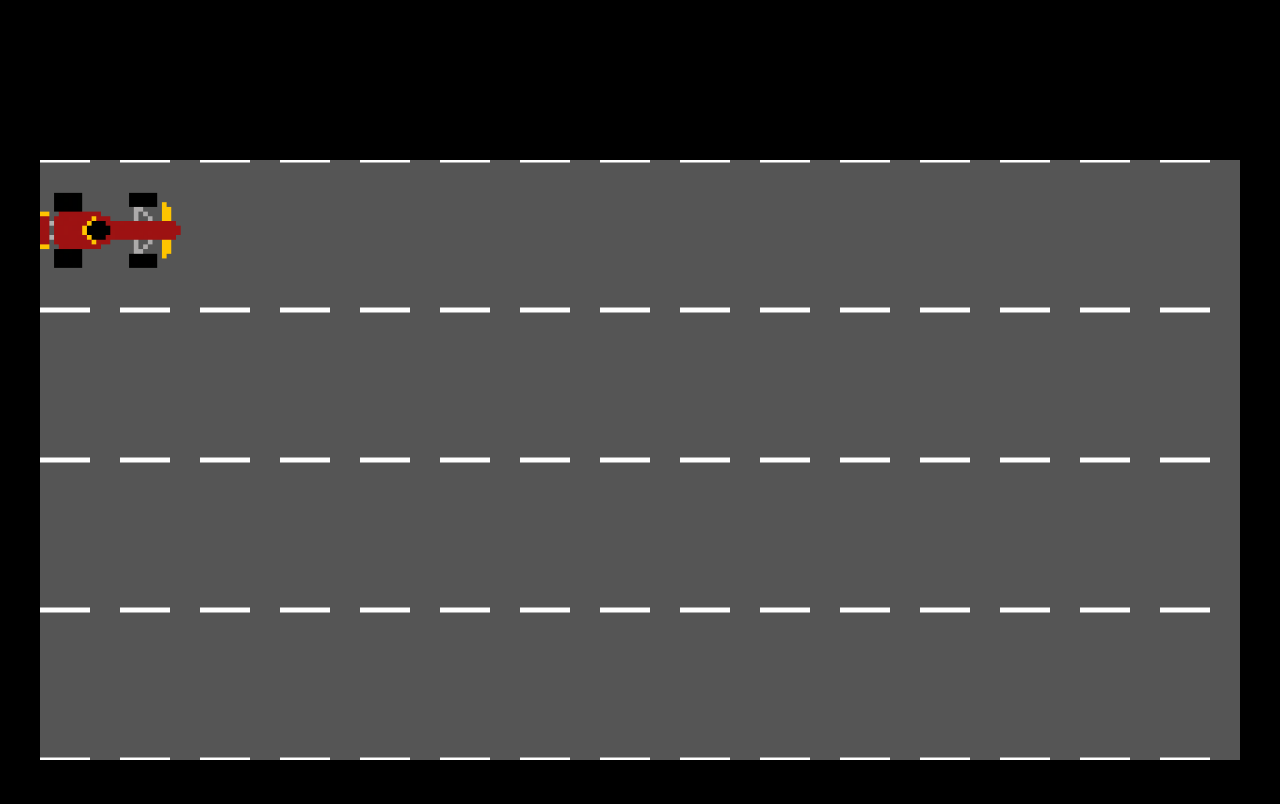
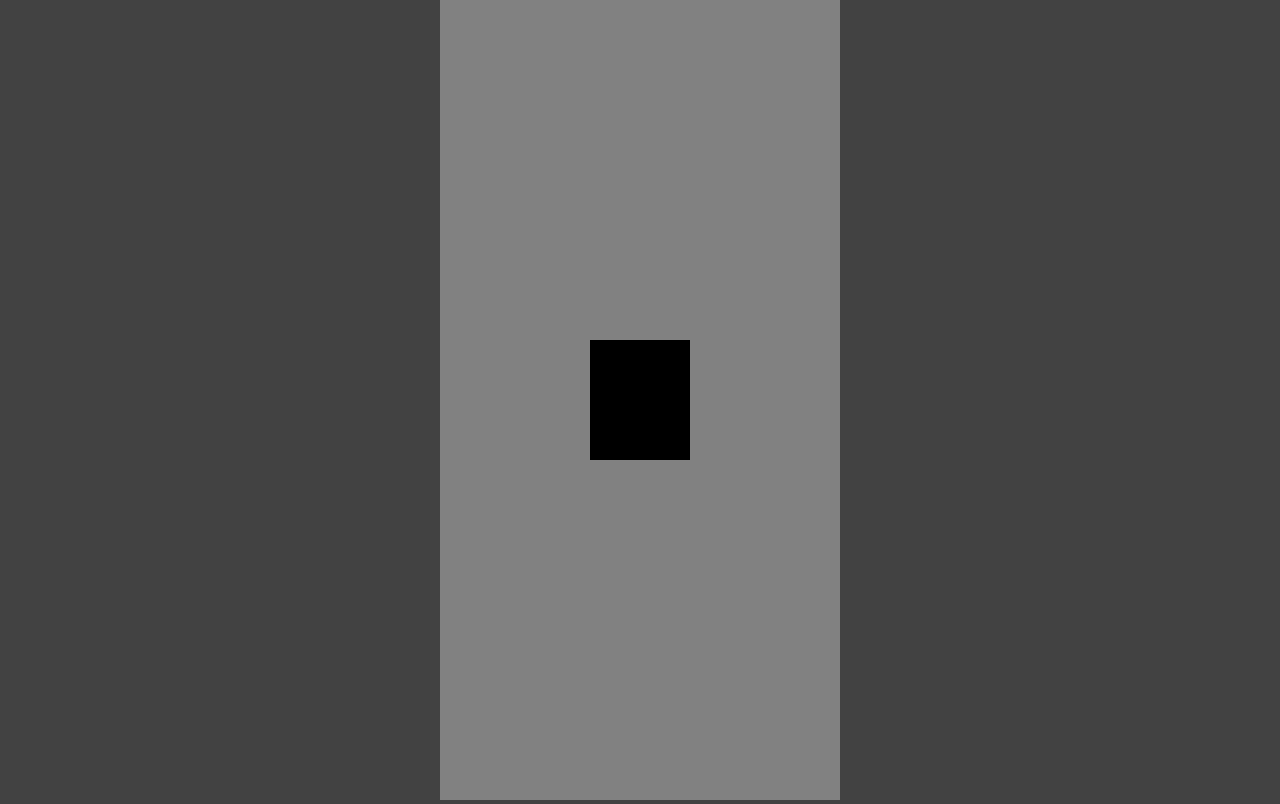
Before and after one commit to Kartzea/KartRUN, a website: page public/index.html in a window 1280 px wide. Drawn offline with Linux system fonts and the light colour scheme.

Commit message:
Base 2.0

```diff
--- a/public/index.html
+++ b/public/index.html
@@ -3,133 +3,134 @@
 <head>
     <meta charset="UTF-8">
     <meta name="viewport" content="width=device-width, initial-scale=1.0">
-    <title>Kart Run ~by Kartzea</title>
+
+    <title>KARTRUNNN</title>
 
     <style>
         .body{
-            background-color: black;
-            color: white;
-            align-items: center;
-            justify-content: center;
-            box-sizing: border-box;
+            background-color: rgb(66, 66, 66);
+
             margin: 0;
-            padding: 0;
-            margin-top: 20vh;
+            overflow: hidden;
+            text-align: center;
         }
 
-        .main{
-            width: 1200px;
-            height: 600px;
-            background-color: rgb(14, 5, 66);
-            margin: 0 auto;
+        #myCanvas{
+
+            background-color: rgb(129, 129, 129);
 
         }
+    </style>
+</head>
+<body class="body">
+    <canvas id="myCanvas"></canvas>
 
 
-    </style>
+    <script>
+        // Controles
+        class Constrols {
+            constructor() {
 
-</head>
-<body class="body">
+                this.forward = false;
+                this.left = false;
+                this.right = false;
+                this.reverse = false;
 
-    <main class="main">
-        <canvas id="gameCanvas" width="1200" height="600"></canvas>
-    </main>
+                this.#addKeyboardListeners()
 
-<script>
+            }
+            #addKeyboardListeners(){
+                document.onkeydown = (event) => {
+                    switch(event.key) {
+                        case "ArrowLeft":
+                            this.left = true
+                            break
+                        case "ArrowRight":
+                            this.right = true
+                            break
+                        case "ArrowUp":
+                            this.up = true
+                            break
+                        case "ArrowDown":
+                            this.down = true
+                            break
+                        console.log(this)
+                    }
+                }
 
-    // Obtém o elemento canvas e seu contexto 2D
-    var canvas = document.getElementById("gameCanvas");
-    var ctx = canvas.getContext("2d");
+                document.onkeyup = (event) => {
+                    switch(event.key) {
+                        case "ArrowLeft":
+                            this.left = false
+                            break
+                        case "ArrowRight":
+                            this.right = false
+                            break
+                        case "ArrowUp":
+                            this.up = false
+                            break
+                        case "ArrowDown":
+                            this.down = false
+                            break
+                        console.log(this)
+                    }
+                }
+            }
+        }
+        // Carro
+        class Car {
+            constructor(x,y, width, height) {
+                this.x = x;
+                this.y = y;
+                this.width = width;
+                this.height = height;
 
-    var carro = new Image();
-    carro.src = "carro.png";
+                this.controls = new Constrols();
+            }
 
-    var posicaoX = 0;
-    var posicaoY = 0;
+            update(){
+                if(this.controls.up){
+                    this.y -= 2
+                }
+                if(this.controls.down){
+                    this.y += 2
+                }
+            }
 
-    carro.onload = function() {
-        atualizarCanvas();
-    };
+            draw(ctx) {
+                ctx.beginPath();
+                    ctx.rect(
+                        this.x - this.width / 2,
+                        this.y - this.height / 2,
+                        this.width,
+                        this.height
+                    )
+                    ctx.fill()
 
-    // Adiciona um ouvinte de eventos para capturar as teclas pressionadas
-
-    document.addEventListener("keydown", function(event) {
-
-        if (event.key === "ArrowRight") {
-            posicaoX += 50;
-
-            if (posicaoX > canvas.width - 150) {
-                posicaoX = canvas.width - 150;
             }
-            atualizarCanvas();
         }
 
-        if (event.key === "ArrowLeft") {
-            posicaoX -= 50;
+        const canvas = document.getElementById('myCanvas');
+        canvas.width = 400;
 
-            if (posicaoX < 0) {
-                posicaoX = 0;
-            }
-            atualizarCanvas();
+        const ctx = canvas.getContext('2d');
+        const car = new Car(200,400, 100, 120);
+
+        animate()
+
+        function animate(){
+            car.update(),
+            canvas.height = window.innerHeight;
+            car.draw(ctx)
+            requestAnimationFrame(animate)
         }
-
-        if (event.key === "ArrowUp") {
-            posicaoY -= 150;
-
-            if (posicaoY < 0) {
-                posicaoY = 0;
-            }
-            atualizarCanvas();
-        }
-
-        if (event.key === "ArrowDown") {
-            posicaoY += 150;
-
-            if (posicaoY > canvas.height - 150) {
-                posicaoY = canvas.height - 150;
-            }
-            atualizarCanvas();
-        }
-
-    });
 
 
 
 
-    // Desenha o cenario inicial do jogo
-    function desenharCenario() {
-        ctx.fillStyle = "#555";
-        ctx.fillRect(0, 0, canvas.width, canvas.height);
-
-        ctx.strokeStyle = "#fff";
-        ctx.lineWidth = 5;
-
-        ctx.setLineDash([50, 30]);
-
-        const alturaFaixa = canvas.height / 4;
-
-        for (let i = 0; i < 5; i++) {
-            ctx.beginPath();
-            ctx.moveTo(0, alturaFaixa * i);
-            ctx.lineTo(canvas.width, alturaFaixa * i);
-            ctx.stroke();
-        }
-    ctx.setLineDash([]);
-    }
-
-    // Atualiza o canvas com a nova posição do carro
-
-    function atualizarCanvas() {
-        ctx.clearRect(0, 0, canvas.width, canvas.height);
-
-        desenharCenario();
-
-        ctx.drawImage(carro, posicaoX, posicaoY, 150, 150);
 
 
-        requestAnimationFrame(atualizarCanvas);
-    }
-</script>
+    </script>
 
 </body>
 </html>
```
